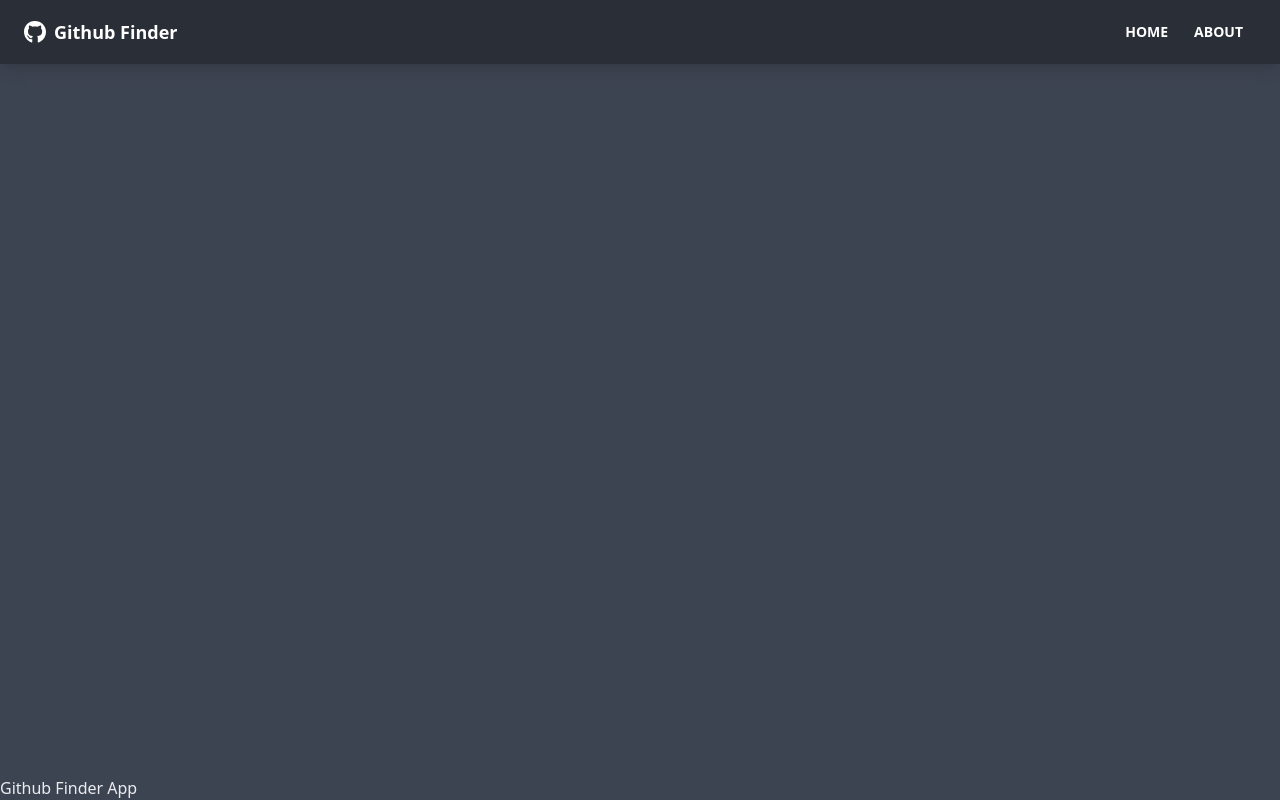
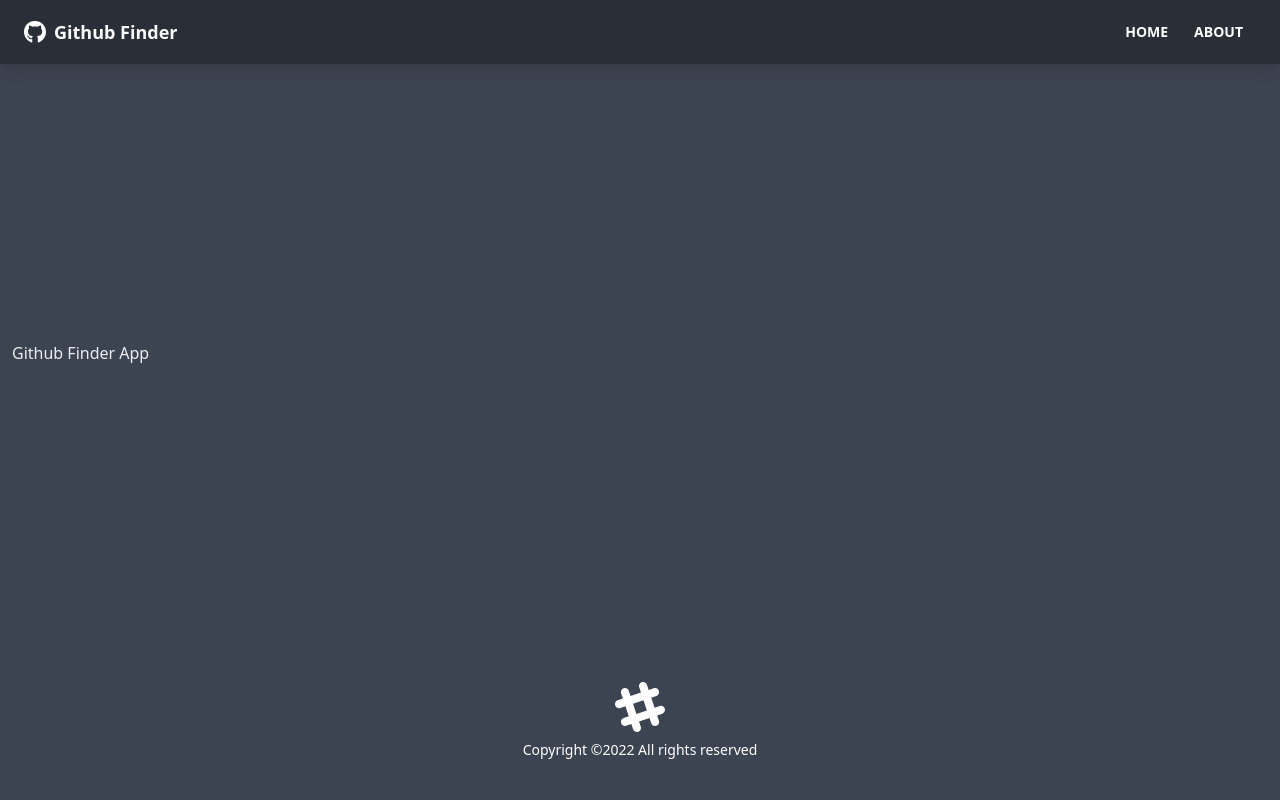
Before and after one commit to aadarshp31/react-front-to-back, a React (Create React App) app in the folder github-finder/: page / in a window 1280 px wide. Built offline with nearby package versions, Linux system fonts and the light colour scheme.

Commit message:
added footer component

```diff
--- a/github-finder/src/App.tsx
+++ b/github-finder/src/App.tsx
@@ -1,5 +1,6 @@
 import { BrowserRouter as Router, Routes, Route } from 'react-router-dom';
 import './App.css';
+import Footer from './components/layout/Footer';
 import Navbar from './components/layout/Navbar';
 
 function App() {
@@ -7,9 +8,10 @@
     <Router>
       <div className='flex flex-col justify-between h-screen'>
         <Navbar />
-        <main>
+        <main className='container mx-auto px-3 pb-12'>
           <h1 className='mx-auto'>Github Finder App</h1>
         </main>
+        <Footer />
       </div>
     </Router>
   );
--- /dev/null
+++ b/github-finder/src/components/layout/Footer.tsx
@@ -0,0 +1,25 @@
+type Props = {};
+
+const Footer = (props: Props) => {
+  const footerYear = new Date().getFullYear();
+
+  return (
+    <footer className='footer p-10 bg-grey-700 text-primary-content footer-center'>
+      <div>
+        <svg
+          width='50'
+          height='50'
+          viewBox='0 0 24 24'
+          xmlns='http://www.w3.org/2000/svg'
+          fillRule='evenodd'
+          clipRule='evenodd'
+          className='inline-block fill-current'>
+          <path d='M22.672 15.226l-2.432.811.841 2.515c.33 1.019-.209 2.127-1.23 2.456-1.15.325-2.148-.321-2.463-1.226l-.84-2.518-5.013 1.677.84 2.517c.391 1.203-.434 2.542-1.831 2.542-.88 0-1.601-.564-1.86-1.314l-.842-2.516-2.431.809c-1.135.328-2.145-.317-2.463-1.229-.329-1.018.211-2.127 1.231-2.456l2.432-.809-1.621-4.823-2.432.808c-1.355.384-2.558-.59-2.558-1.839 0-.817.509-1.582 1.327-1.846l2.433-.809-.842-2.515c-.33-1.02.211-2.129 1.232-2.458 1.02-.329 2.13.209 2.461 1.229l.842 2.515 5.011-1.677-.839-2.517c-.403-1.238.484-2.553 1.843-2.553.819 0 1.585.509 1.85 1.326l.841 2.517 2.431-.81c1.02-.33 2.131.211 2.461 1.229.332 1.018-.21 2.126-1.23 2.456l-2.433.809 1.622 4.823 2.433-.809c1.242-.401 2.557.484 2.557 1.838 0 .819-.51 1.583-1.328 1.847m-8.992-6.428l-5.01 1.675 1.619 4.828 5.011-1.674-1.62-4.829z'></path>
+        </svg>
+        <p>Copyright &copy;{footerYear} All rights reserved</p>
+      </div>
+    </footer>
+  );
+};
+
+export default Footer;
```
